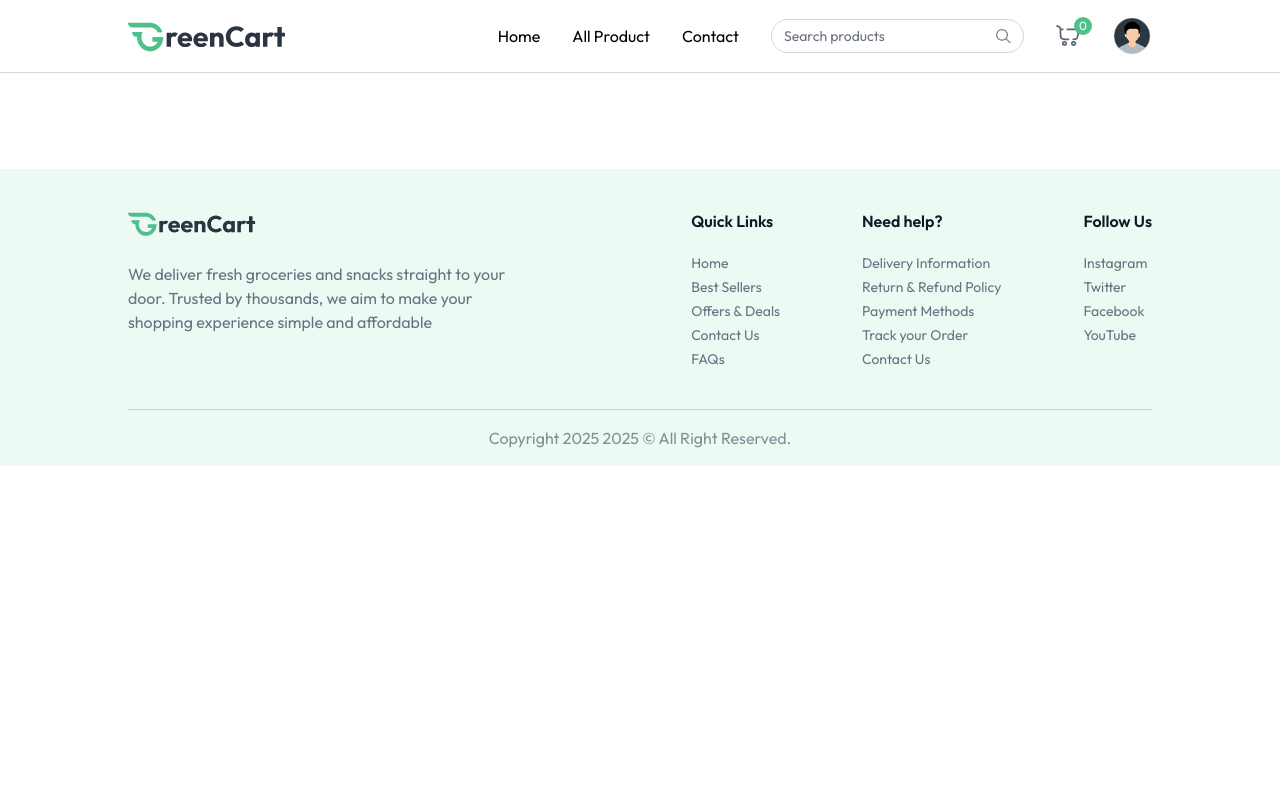
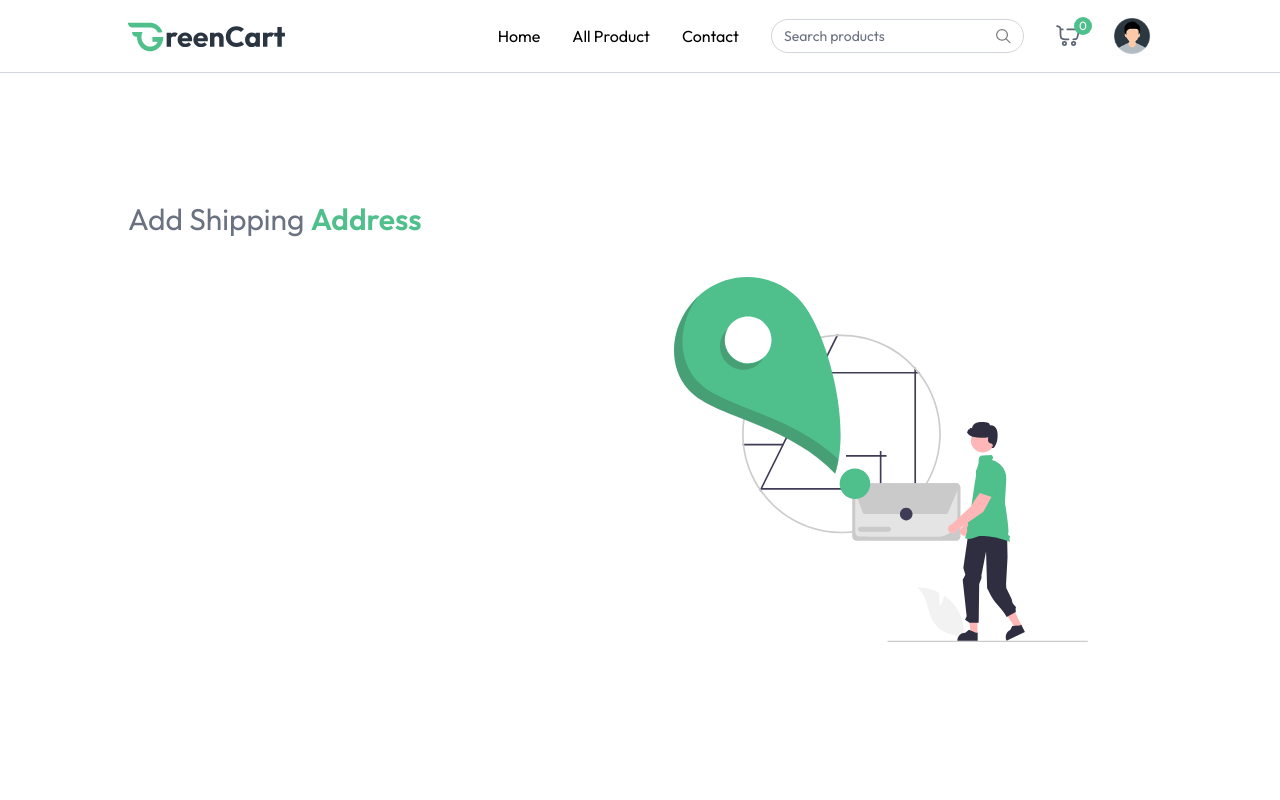
Before and after one commit to Zohirul-Islam/grocery-shope-with-reactjs-and-nodejs, a React app in the folder frontend/: page /add-address in a window 1280 px wide. Shown: the top 800 px of the page. Built offline with nearby package versions, Linux system fonts and the light colour scheme; the HTML template or start-up script is replaced by a standard one.

Commit message:
add address components

```diff
--- a/frontend/src/App.jsx
+++ b/frontend/src/App.jsx
@@ -12,6 +12,7 @@
 import ProductCategory from "./pages/ProductCategory";
 import ProductDetails from "./pages/ProductDetails";
 import Cart from "./pages/Cart";
+import AddAddress from "./pages/AddAddress";
 
 const App = () => {
   const { showUserLogin } = useAppContext();
@@ -36,6 +37,7 @@
           <Route path="/products/:category" element={<ProductCategory/>} />
           <Route path="/products/:category/:id" element={<ProductDetails/>} />
           <Route path="/cart" element={<Cart/>} />
+          <Route path="/add-address" element={<AddAddress/>} />
         </Routes>
       </div>
       {!isSellerPath && <Footer/>}
--- /dev/null
+++ b/frontend/src/pages/AddAddress.jsx
@@ -0,0 +1,27 @@
+import React from 'react'
+import { assets } from '../assets/assets'
+const inputField = ({type,placeholder,name,handleChange,address}) => (
+    <input className='w-full px-2 py-2.5 border border-gray-500/30 rounded outline-0 text-gray-500 focus:border-primary transition' type={ type} placeholder={placeholder} name={name} handleChange ={handleChange} value={address[name]} required />
+)
+const AddAddress = () => {
+    const submitHandler = async(e) => {
+        e.preventDefault();
+    }
+  return (
+      <div className='mt-16 pt-16'>
+          <p className='text-2xl md:text-3xl text-gray-500'>Add Shipping <span className='font-semibold text-primary'>Address</span></p>
+          <div className="flex flex-col-reverse md:flex-row justify-between mt-10">
+              {/* input address part */}
+              <div className='flex-1 max-w-md'>
+                  <form onSubmit={submitHandler} className='space-y-3 mt-6 text-sm'>
+
+                  </form>
+              </div>
+              {/* image part */}
+              <img className='md:mr-16 mb-16 md:mt-0' src={assets.add_address_iamge} alt="address image"  />
+          </div>
+    </div>
+  )
+}
+
+export default AddAddress
--- a/frontend/src/pages/Cart.jsx
+++ b/frontend/src/pages/Cart.jsx
@@ -105,7 +105,7 @@
             >
               <img
                 className="inline-block w-6 h-6"
-                src={assets.refresh_icon}
+                src={assets.remove_icon}
                 alt="remove"
               />
             </button>
```
